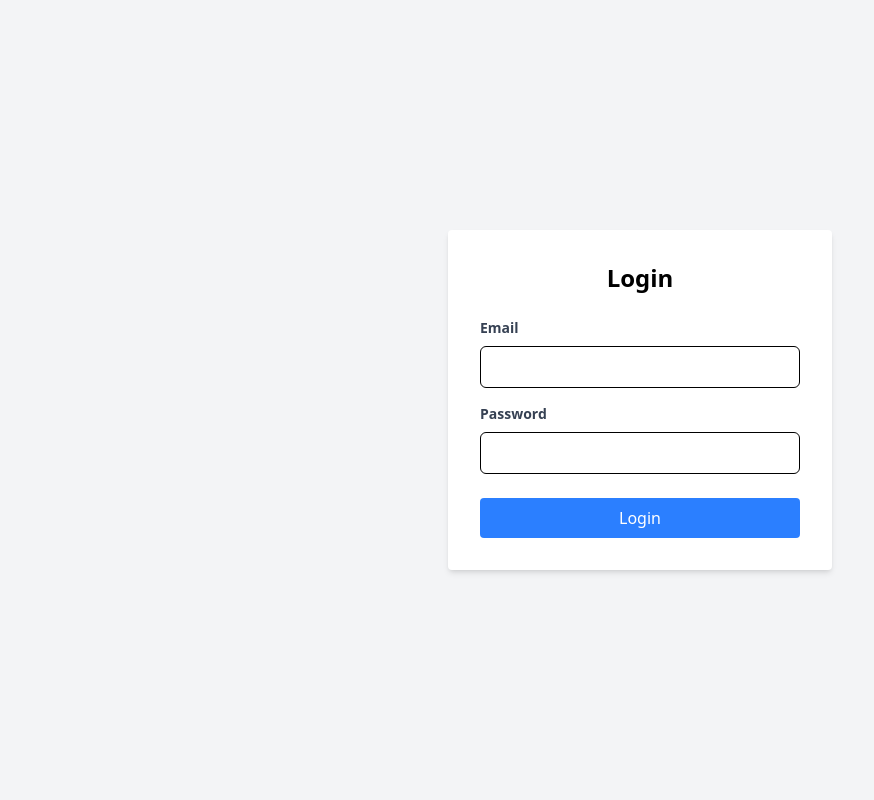
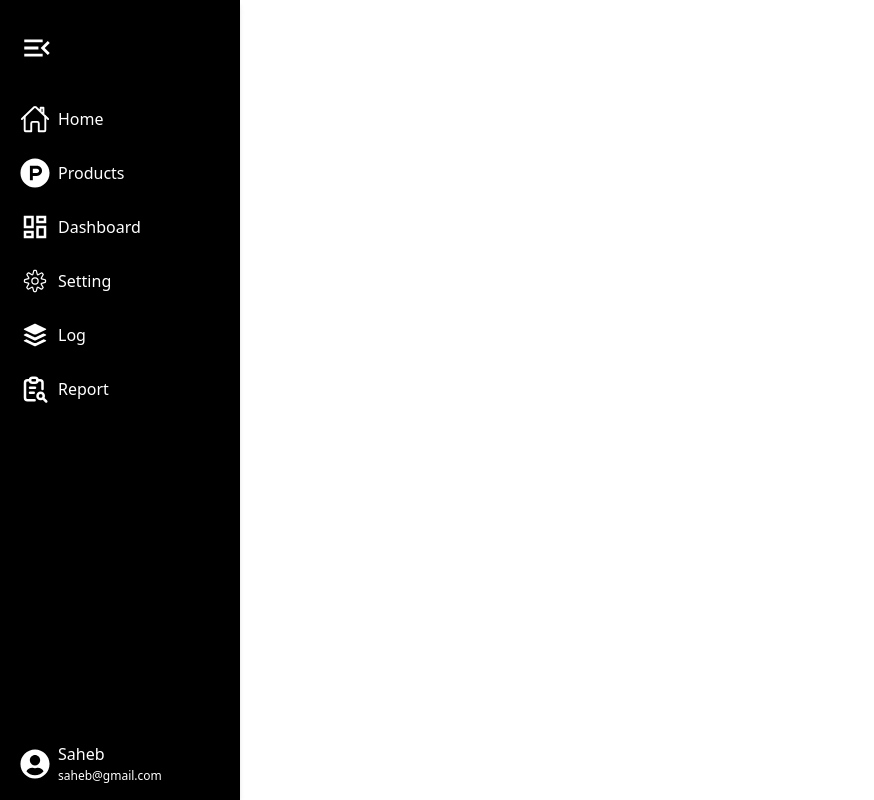
Before and after one commit to alasaneeth/learning-management-system-frontend, a React (Vite) app: page / in a window 1280 px wide. Shown: the whole page, without its empty margins (0-874 px from the left). Built offline with nearby package versions, Linux system fonts and the light colour scheme.

Commit message:
Design navigation bar

```diff
--- a/package.json
+++ b/package.json
@@ -15,6 +15,7 @@
     "react": "^19.0.0",
     "react-dom": "^19.0.0",
     "react-hook-form": "^7.54.2",
+    "react-icons": "^5.5.0",
     "tailwindcss": "^4.0.9"
   },
   "devDependencies": {
--- a/src/App.tsx
+++ b/src/App.tsx
@@ -1,10 +1,11 @@
 import LoginPage from "./components/Login/loginPage"
+import Navbar from "./components/NavigationBar/NavBar"
 
 function App() {
 
   return (
     <div>
-      <LoginPage/>
+      <Navbar/>
     </div>
   )
 }
--- /dev/null
+++ b/src/components/NavigationBar/NavBar.tsx
@@ -0,0 +1,98 @@
+import React, { useState } from 'react';
+
+// icons
+import { MdMenuOpen } from "react-icons/md";
+import { IoHomeOutline } from "react-icons/io5";
+import { FaProductHunt } from "react-icons/fa";
+import { FaUserCircle } from "react-icons/fa";
+import { TbReportSearch } from "react-icons/tb";
+import { IoLogoBuffer } from "react-icons/io";
+import { CiSettings } from "react-icons/ci";
+import { MdOutlineDashboard } from "react-icons/md";
+
+const menuItems = [
+  {
+    icons: <IoHomeOutline size={30} />,
+    label: 'Home'
+  },
+  {
+    icons: <FaProductHunt size={30} />,
+    label: 'Products'
+  },
+  {
+    icons: <MdOutlineDashboard size={30} />,
+    label: 'Dashboard'
+  },
+  {
+    icons: <CiSettings size={30} />,
+    label: 'Setting'
+  },
+  {
+    icons: <IoLogoBuffer size={30} />,
+    label: 'Log'
+  },
+  {
+    icons: <TbReportSearch size={30} />,
+    label: 'Report'
+  }
+];
+
+export default function Sidebar() {
+  const [open, setOpen] = useState(true);
+  const [selectedItem, setSelectedItem] = useState(null);
+
+  const handleItemClick = (index) => {
+    setSelectedItem(index);
+  };
+
+  return (
+    <nav className={`shadow-md h-screen p-2 flex flex-col duration-500 bg-black text-white ${open ? 'w-60' : 'w-16'}`}>
+      {/* Header */}
+      <div className='px-3 py-2 h-20 flex justify-between items-center'>
+        <div>
+          <MdMenuOpen
+            size={34}
+            className={`duration-500 cursor-pointer ${!open && 'rotate-180'}`}
+            onClick={() => setOpen(!open)}
+          />
+        </div>
+      </div>
+
+      {/* Body */}
+      <ul className='flex-1'>
+        {menuItems.map((item, index) => (
+          <li
+            key={index}
+            className={`px-3 py-2 my-2 rounded-md duration-300 cursor-pointer flex gap-2 items-center relative group ${
+              selectedItem === index ? 'bg-white text-black' : 'hover:bg-blue-800'
+            }`}
+            onClick={() => handleItemClick(index)}
+          >
+            <div>{item.icons}</div>
+            <p className={`${!open && 'w-0 translate-x-24'} duration-500 overflow-hidden`}>
+              {item.label}
+            </p>
+            <p
+              className={`${
+                open && 'hidden'
+              } absolute left-32 shadow-md rounded-md w-0 p-0 text-black bg-white duration-100 overflow-hidden group-hover:w-fit group-hover:p-2 group-hover:left-16`}
+            >
+              {item.label}
+            </p>
+          </li>
+        ))}
+      </ul>
+
+      {/* Footer */}
+      <div className='flex items-center gap-2 px-3 py-2'>
+        <div>
+          <FaUserCircle size={30} />
+        </div>
+        <div className={`leading-5 ${!open && 'w-0 translate-x-24'} duration-500 overflow-hidden`}>
+          <p>Saheb</p>
+          <span className='text-xs'>saheb@gmail.com</span>
+        </div>
+      </div>
+    </nav>
+  );
+}
```
Also changed, not shown: 1 other file (tests, documents, lock files or other folders).
